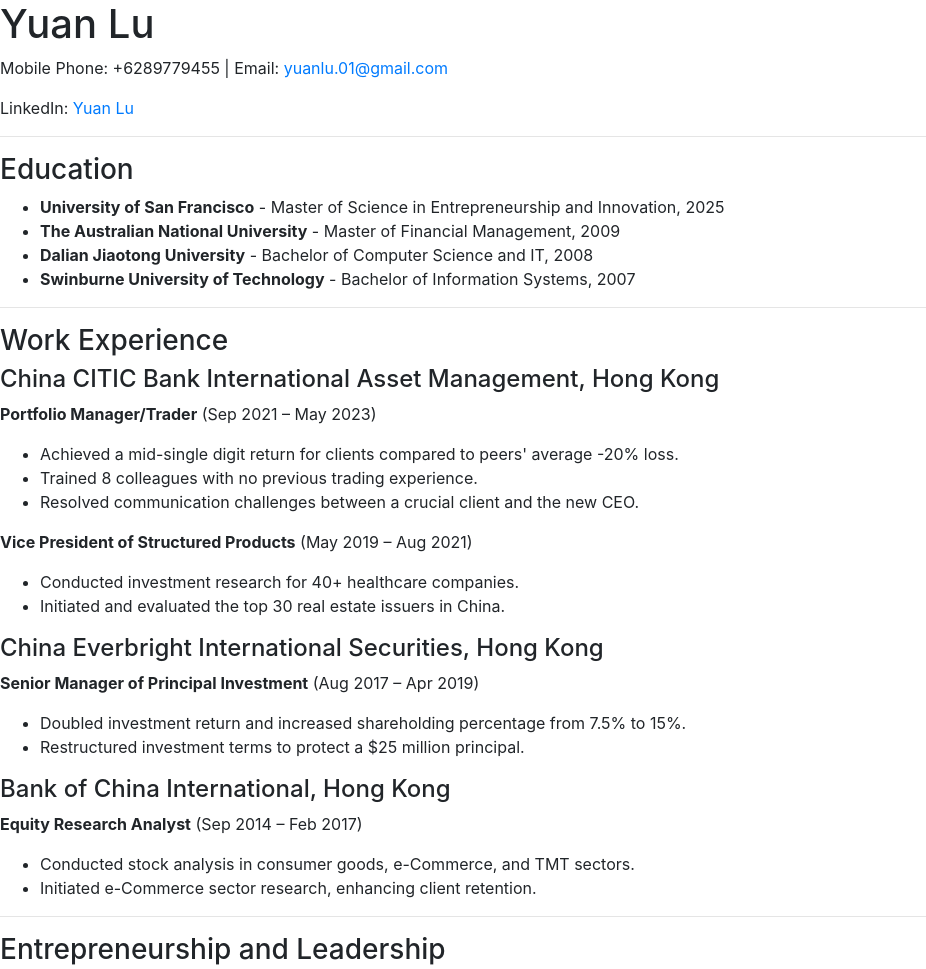
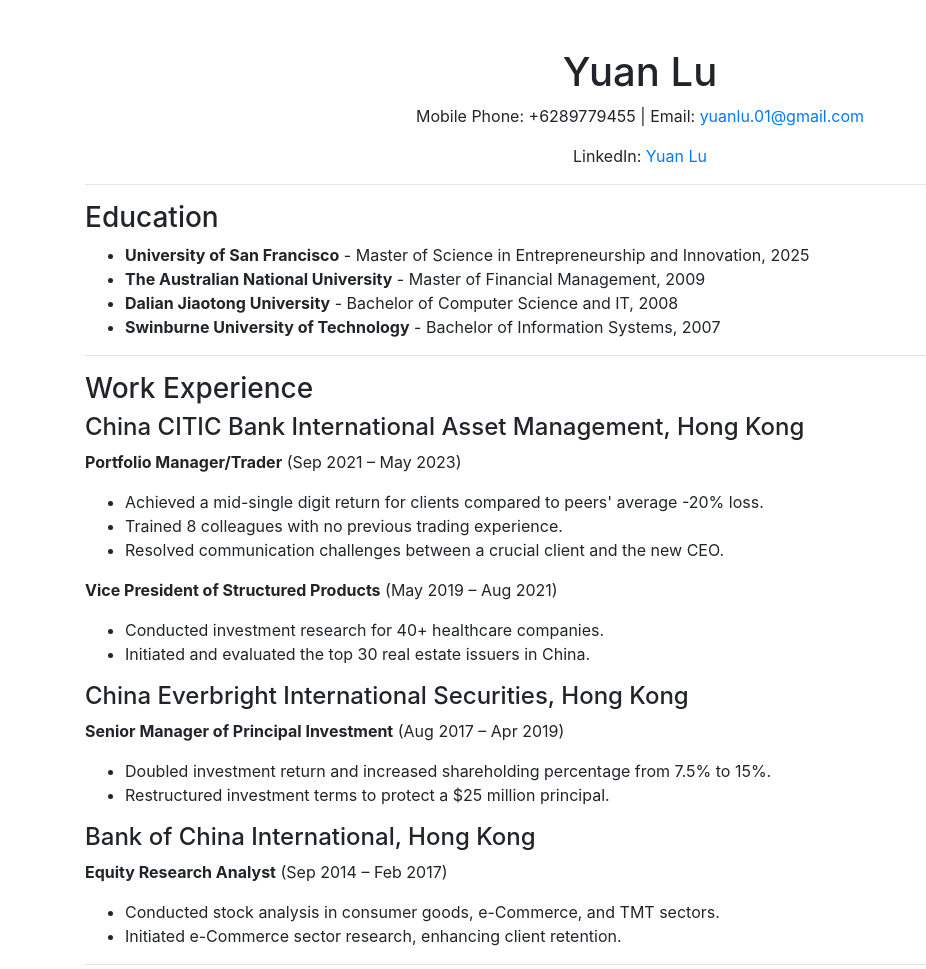
Before and after one commit to ylu97/resume, a plain HTML site: page index.html in a window 1280 px wide. Shown: the top 969 px of the page, without its empty margins (0-926 px from the left). Drawn offline with nearby package versions, Linux system fonts and the light colour scheme.

Commit message:
Update index.html

```diff
--- a/index.html
+++ b/index.html
@@ -4,24 +4,13 @@
 <head>
     <meta charset="UTF-8">
     <meta name="viewport" content="width=device-width, initial-scale=1.0">
-
-    <!--========== BOX ICONS ==========-->
-        <link rel="stylesheet" href="https://cdn.jsdelivr.net/npm/boxicons@latest/css/boxicons.min.css">
-
-        <!--========== CSS ==========-->
-        <link rel="stylesheet" href="assets/css/styles.css">
-
-
-
-
     <title>Yuan Lu - CV</title>
     <link rel="stylesheet" href="https://stackpath.bootstrapcdn.com/bootstrap/4.3.1/css/bootstrap.min.css">
 </head>
 
 <body>
- <!--========== HEADER ==========-->
-
-        <header class="l-header" id="header">
+    <div class="container mt-5">
+        <header class="text-center">
             <h1>Yuan Lu</h1>
             <p>Mobile Phone: +6289779455 | Email: <a href=“mailto:yuanlu.01@gmail.com">yuanlu.01@gmail.com</a></p>
           <p>LinkedIn: <a href="https://www.linkedin.com/in/yuan-lu-1010a532/" target="_blank">Yuan Lu</a></p>
```
